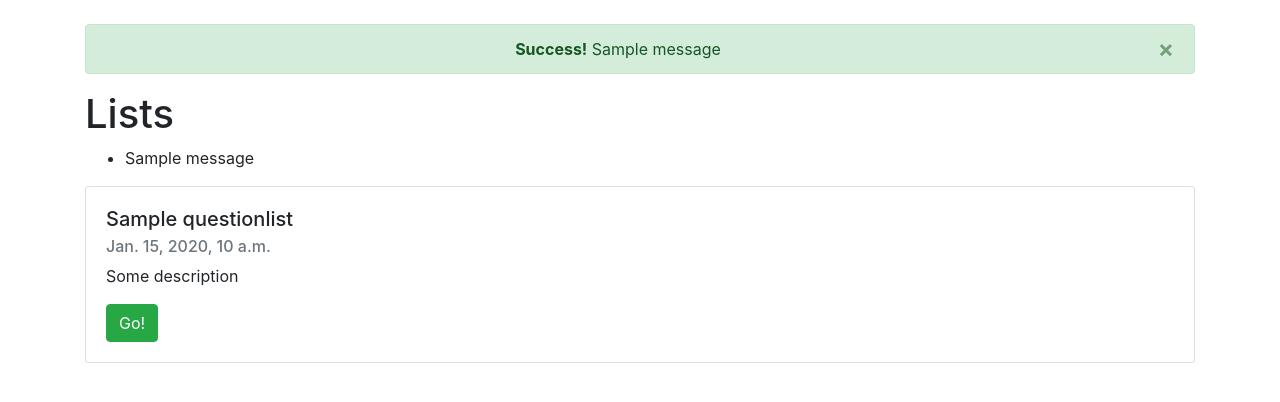
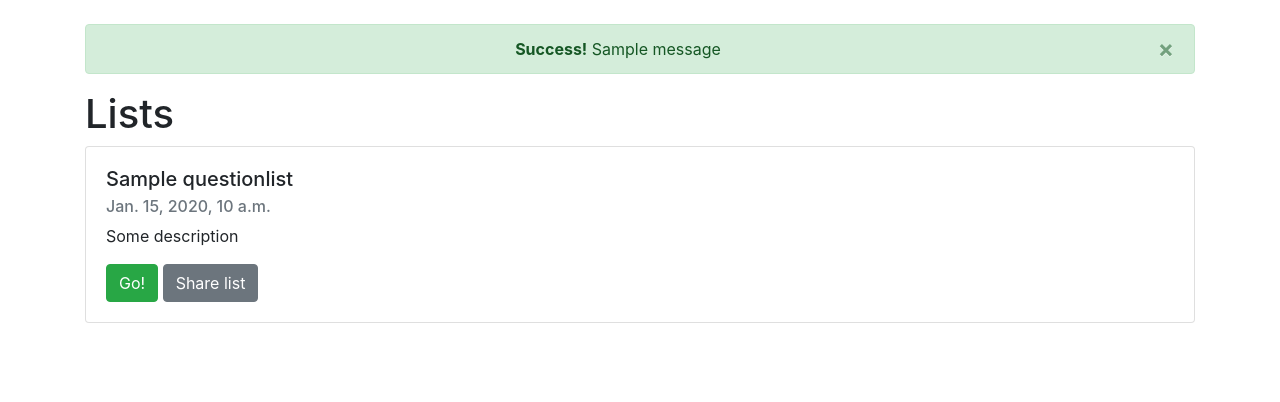
Before and after one commit to jalvaradosegura/huestions, a Django app: page /lists/ in a window 1280 px wide. Shown: the part 56-458 px from the top of the page. Run offline with Django 3.2, Linux system fonts and the light colour scheme; a user stored in the database is signed in; tables that the repository leaves empty hold one stand-in row (values such as "Sample post"); one stand-in notice (Sample message) is shown; some libraries are stand-ins or nearby versions.

Commit message:
Move .js to a static folder

```diff
--- a/functional_tests/tests.py
+++ b/functional_tests/tests.py
@@ -267,7 +267,7 @@ class CreateListTests(FunctionalTestsBase):
 
         # She sees a message, it says she is attempting to see an incomplete
         # view
-        error_message = self.browser.find_element_by_id('messages').text
+        error_message = self.browser.find_element_by_class_name('alert').text
 
         self.assertIn(ATTEMPT_TO_SEE_AN_INCOMPLETE_LIST_MESSAGE, error_message)
 
--- /dev/null
+++ b/static/js/share_list.js
@@ -0,0 +1,17 @@
+function showThenHideDiv(){
+    document.getElementById("copy-to-clipboard-div").style.display = 'block';
+    setTimeout(function(){
+    document.getElementById("copy-to-clipboard-div").style.display = 'none';
+    }, 5000);
+}
+
+function copyToClipboard(urlToCopy){
+    const el = document.createElement('textarea');
+    el.value = urlToCopy;
+    document.body.appendChild(el);
+    el.select();
+    el.setSelectionRange(0, 99999);
+    document.execCommand('copy');
+    document.body.removeChild(el);
+    showThenHideDiv();
+}
--- a/templates/lists.html
+++ b/templates/lists.html
@@ -1,15 +1,14 @@
 {% extends "base.html" %}
+
+{% load static %}
+
 {% block main %}
 
+<div id="copy-to-clipboard-div" class="alert alert-info alert-dismissible text-center" role="alert" style="display:none">
+  <strong>Copied!</strong> List copied to your clipboard, share with your friends
+</div>
+
 <h1>Lists</h1>
-
-  {% if messages %}
-    <ul id="messages" class="messages">
-      {% for message in messages %}
-        <li{% if message.tags %} class="{{ message.tags }}"{% endif %}>{{ message }}</li>
-      {% endfor %}
-    </ul>
-  {% endif %}
 
   {% for question_list in object_list %}
     <div class="card" style="">
@@ -18,9 +17,12 @@
 	<h6 class="card-subtitle mb-2 text-muted">{{ question_list.created }}</h6>
 	<p class="card-text">Some description</p>
 	<a id="button_to_select" href="{{ question_list.get_absolute_url }}" class="btn btn-success">Go!</a>
+	<button onclick="copyToClipboard('{{ request.get_host }}{{ question_list.get_absolute_url }}')" class="btn btn-secondary">Share list</button>
       </div>
     </div>
     <br/>
   {% endfor %}
 
+  <script src="{% static 'js/share_list.js' %}" type="text/javascript"></script>
+
 {% endblock main %}
```
Also changed, not shown: huestion_project/settings/base.py (+5 -3 lines), templates/answer_question.html (+5 -20 lines), templates/user_lists.html (+11 -0 lines).
